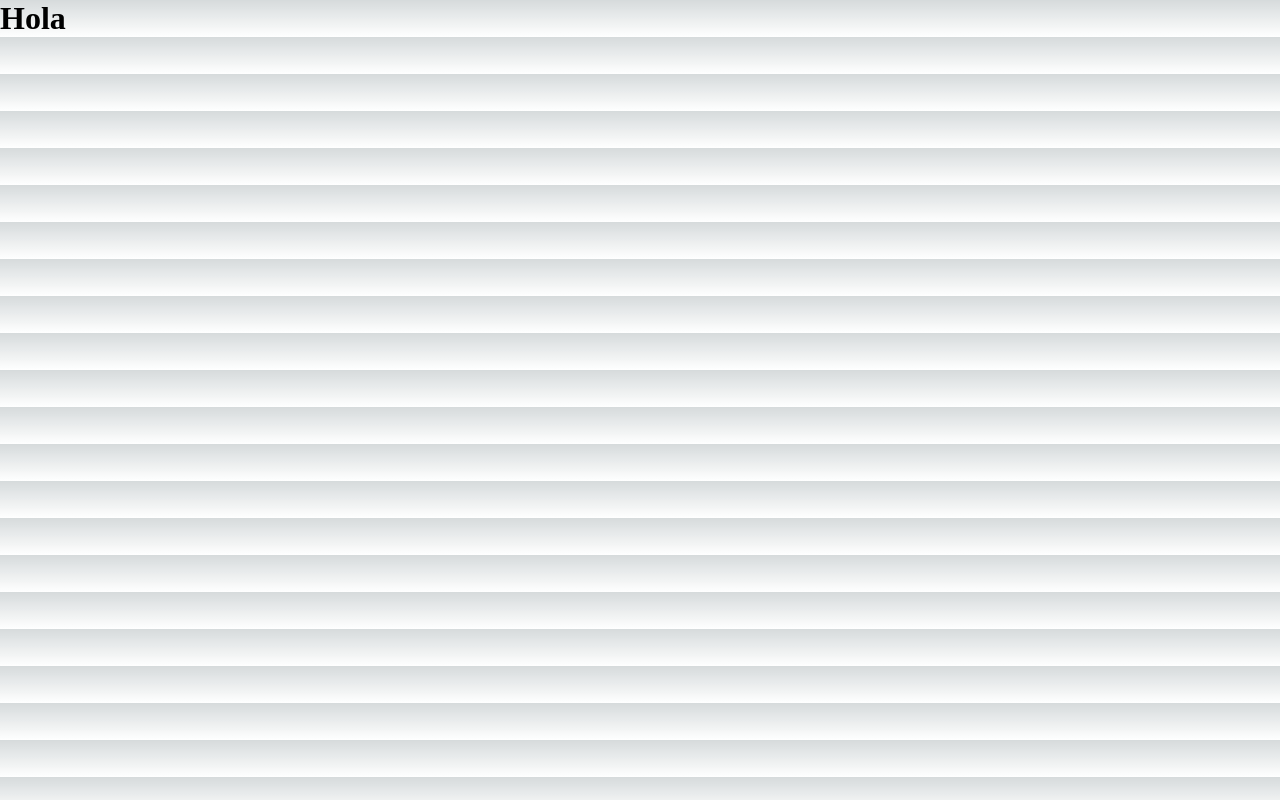
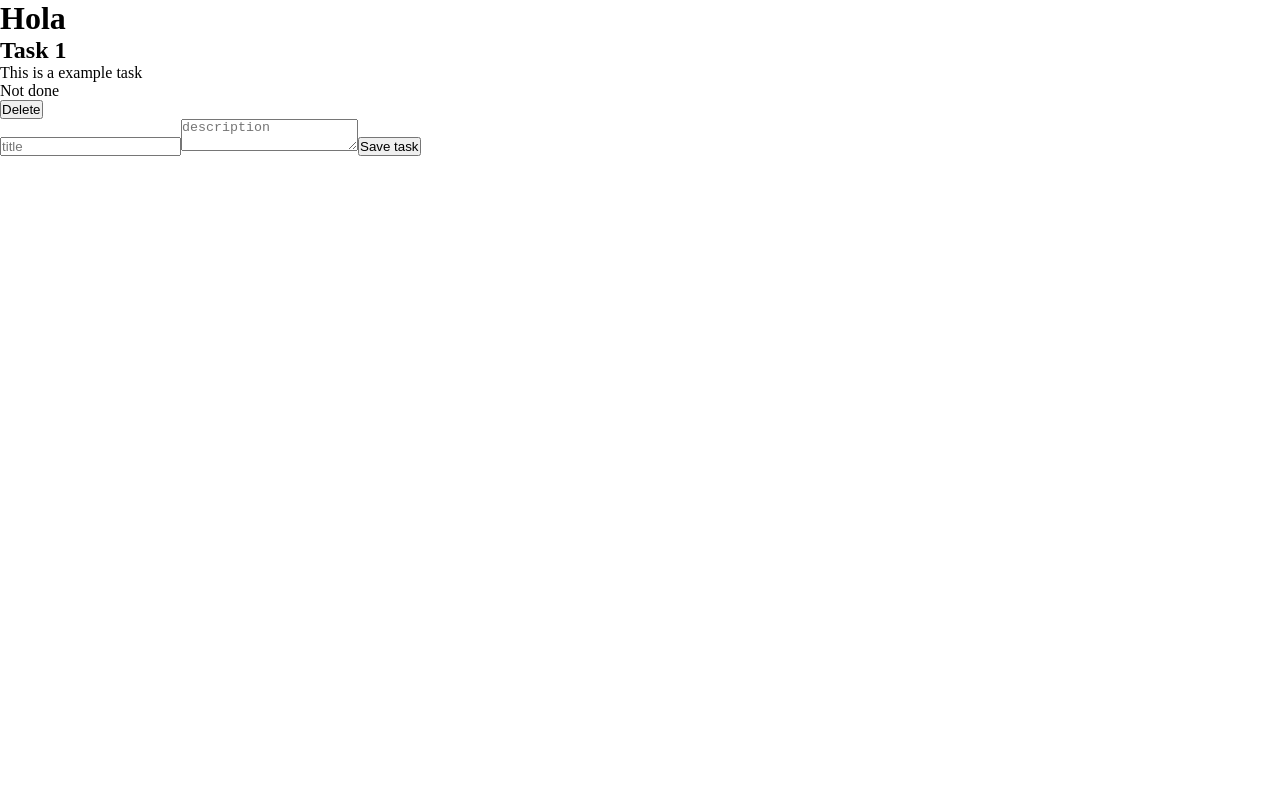
Before and after one commit to FacuAlvarez00/todolist-nextjs, a Next.js app: page / in a window 1280 px wide. Built offline with nearby package versions, Linux system fonts and the light colour scheme.

Commit message:
logica remover y agregar

```diff
--- a/src/app/GlobalRedux/features/counter/counterSlider.ts
+++ /dev/null
@@ -1,2 +0,0 @@
-
-'use client';
--- /dev/null
+++ b/src/app/GlobalRedux/features/task/taskSlice.ts
@@ -0,0 +1,40 @@
+
+import { createSlice } from '@reduxjs/toolkit'
+import type { PayloadAction } from '@reduxjs/toolkit'
+import type { RootState} from '../../store'
+
+interface TaskState {
+    value: any,
+}
+
+const initialState: TaskState = {
+    value: [
+      {
+        id: "1",
+        title: "Task 1",
+        completed: false,
+        description: "This is a example task",
+      },
+    ],
+  }
+
+  export const taskSlice = createSlice({
+    name: 'tasks',
+    initialState,
+    reducers: {
+      addTask: (state, action: PayloadAction<any>) => {
+        state.value.push(action.payload)
+      },
+      deleteTask: (state, action: PayloadAction<any>) => {
+        state.value = state.value.filter((task: any) => task.id !== action.payload)
+      }
+
+    },
+  })
+
+  export const { addTask, deleteTask } = taskSlice.actions
+
+
+  export const selectCount = (state: RootState) => state.tasks.value
+
+  export default taskSlice.reducer
--- a/src/app/GlobalRedux/store.ts
+++ b/src/app/GlobalRedux/store.ts
@@ -1,9 +1,15 @@
 import { configureStore } from '@reduxjs/toolkit'
+import taskReducer from "../GlobalRedux/features/task/taskSlice"
 
 
 
 const store = configureStore({
-    reducer: {}
+    reducer: {
+        tasks: taskReducer,
+    }
 })
 
 export default store
+export type RootState = ReturnType<typeof store.getState>
+// Inferred type: {posts: PostsState, comments: CommentsState, users: UsersState}
+export type AppDispatch = typeof store.dispatch
--- /dev/null
+++ b/src/app/components/Task/TaskForm.tsx
@@ -0,0 +1,50 @@
+'use client';
+
+import { useState } from 'react';
+import { addTask } from '../../GlobalRedux/features/task/taskSlice';
+import { useDispatch, useSelector } from 'react-redux';
+
+const TaskForm = () => {
+
+  const tasks = useSelector((state: any) => state.tasks);
+  const dispatch = useDispatch();
+
+
+  const [task, setTask] = useState({
+    title: "",
+    description: "",
+  });
+
+  const [inputValue, setInputValue] = useState('');
+
+
+  const handleSubmit = (e: any) => {
+    e.preventDefault();
+    dispatch(addTask(task));
+    console.log(tasks)
+  }
+
+  const handleChange = (e: any) => {
+    setTask({
+      ...task,
+      [e.target.name]: e.target.value,
+    });
+  };
+
+
+
+
+  return (
+    <div>
+      <form onSubmit={handleSubmit}>
+        <input onChange={handleChange} name="title" type="text" placeholder="title"/>
+        <textarea onChange={handleChange} name="description" placeholder='description'/>
+        <button>Save task</button>
+
+      </form>
+
+    </div>
+  )
+}
+
+export default TaskForm
--- /dev/null
+++ b/src/app/components/Task/TasksContainer.tsx
@@ -0,0 +1,38 @@
+'use client';
+
+import React from 'react'
+import { useSelector, useDispatch } from 'react-redux';
+import { deleteTask } from '../../GlobalRedux/features/task/taskSlice';
+
+
+const TasksContainer = () => {
+
+const tasks = useSelector((state: any) => state.tasks);
+const dispatch = useDispatch();
+
+const handleTaskDelete = (id: any) => {
+    dispatch(deleteTask(id))
+
+  };
+
+
+
+  return (
+
+    <div>
+     { tasks.value.map((task: any) => (
+                <div key={task.id}>
+                    <h2>{task.title}</h2>
+                    <p>{task.description}</p>
+                    {
+                        task.completed ? <p>Done</p> : <p>Not done</p>
+                    }
+                    <button onClick={() => handleTaskDelete(task.id)}>Delete</button>
+                </div>
+        ))}
+    </div>
+
+  )
+}
+
+export default TasksContainer
--- a/src/pages/index.tsx
+++ b/src/pages/index.tsx
@@ -1,3 +1,5 @@
+import TaskForm from "@/app/components/Task/TaskForm";
+import TasksContainer from "@/app/components/Task/TasksContainer";
 
 
 
@@ -5,6 +7,8 @@ export default function Home() {
   return (
     <>
     <h1>Hola</h1>
+    <TasksContainer/>
+    <TaskForm/>
 
     </>
   )
--- a/src/styles/globals.css
+++ b/src/styles/globals.css
@@ -1,107 +1,6 @@
-:root {
-  --max-width: 1100px;
-  --border-radius: 12px;
-  --font-mono: ui-monospace, Menlo, Monaco, 'Cascadia Mono', 'Segoe UI Mono',
-    'Roboto Mono', 'Oxygen Mono', 'Ubuntu Monospace', 'Source Code Pro',
-    'Fira Mono', 'Droid Sans Mono', 'Courier New', monospace;
-
-  --foreground-rgb: 0, 0, 0;
-  --background-start-rgb: 214, 219, 220;
-  --background-end-rgb: 255, 255, 255;
-
-  --primary-glow: conic-gradient(
-    from 180deg at 50% 50%,
-    #16abff33 0deg,
-    #0885ff33 55deg,
-    #54d6ff33 120deg,
-    #0071ff33 160deg,
-    transparent 360deg
-  );
-  --secondary-glow: radial-gradient(
-    rgba(255, 255, 255, 1),
-    rgba(255, 255, 255, 0)
-  );
-
-  --tile-start-rgb: 239, 245, 249;
-  --tile-end-rgb: 228, 232, 233;
-  --tile-border: conic-gradient(
-    #00000080,
-    #00000040,
-    #00000030,
-    #00000020,
-    #00000010,
-    #00000010,
-    #00000080
-  );
-
-  --callout-rgb: 238, 240, 241;
-  --callout-border-rgb: 172, 175, 176;
-  --card-rgb: 180, 185, 188;
-  --card-border-rgb: 131, 134, 135;
-}
-
-@media (prefers-color-scheme: dark) {
-  :root {
-    --foreground-rgb: 255, 255, 255;
-    --background-start-rgb: 0, 0, 0;
-    --background-end-rgb: 0, 0, 0;
-
-    --primary-glow: radial-gradient(rgba(1, 65, 255, 0.4), rgba(1, 65, 255, 0));
-    --secondary-glow: linear-gradient(
-      to bottom right,
-      rgba(1, 65, 255, 0),
-      rgba(1, 65, 255, 0),
-      rgba(1, 65, 255, 0.3)
-    );
-
-    --tile-start-rgb: 2, 13, 46;
-    --tile-end-rgb: 2, 5, 19;
-    --tile-border: conic-gradient(
-      #ffffff80,
-      #ffffff40,
-      #ffffff30,
-      #ffffff20,
-      #ffffff10,
-      #ffffff10,
-      #ffffff80
-    );
-
-    --callout-rgb: 20, 20, 20;
-    --callout-border-rgb: 108, 108, 108;
-    --card-rgb: 100, 100, 100;
-    --card-border-rgb: 200, 200, 200;
-  }
-}
 
 * {
   box-sizing: border-box;
   padding: 0;
   margin: 0;
 }
-
-html,
-body {
-  max-width: 100vw;
-  overflow-x: hidden;
-}
-
-body {
-  color: rgb(var(--foreground-rgb));
-  background: linear-gradient(
-      to bottom,
-      transparent,
-      rgb(var(--background-end-rgb))
-    )
-    rgb(var(--background-start-rgb));
-}
-
-a {
-  color: inherit;
-  text-decoration: none;
-}
-
-@media (prefers-color-scheme: dark) {
-  html {
-    color-scheme: dark;
-  }
-}
```
